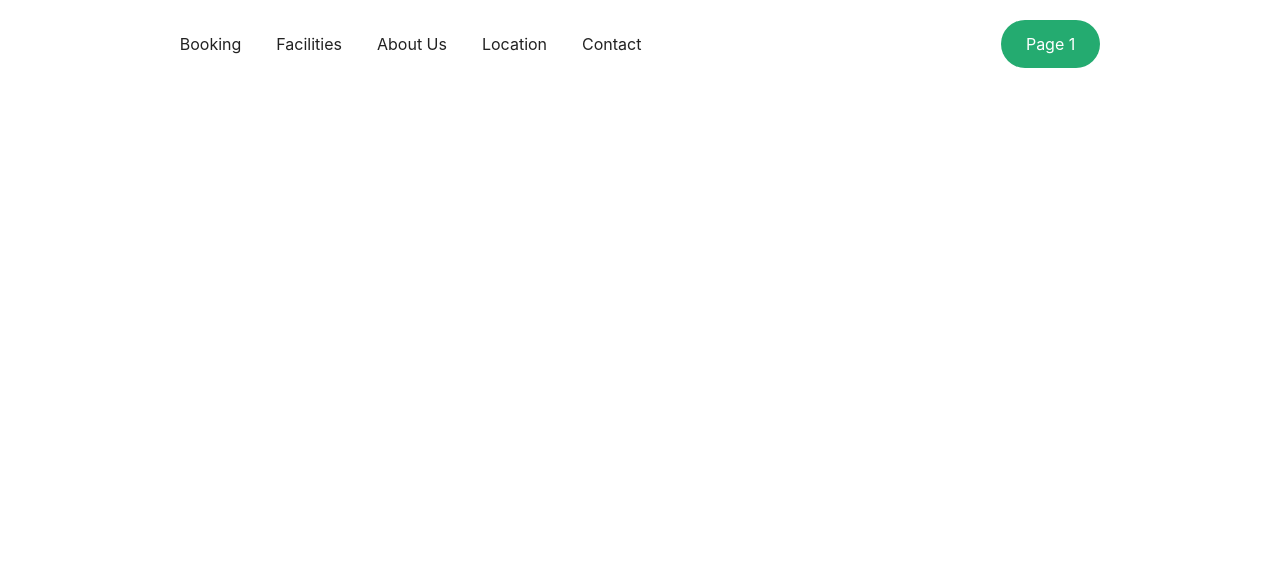
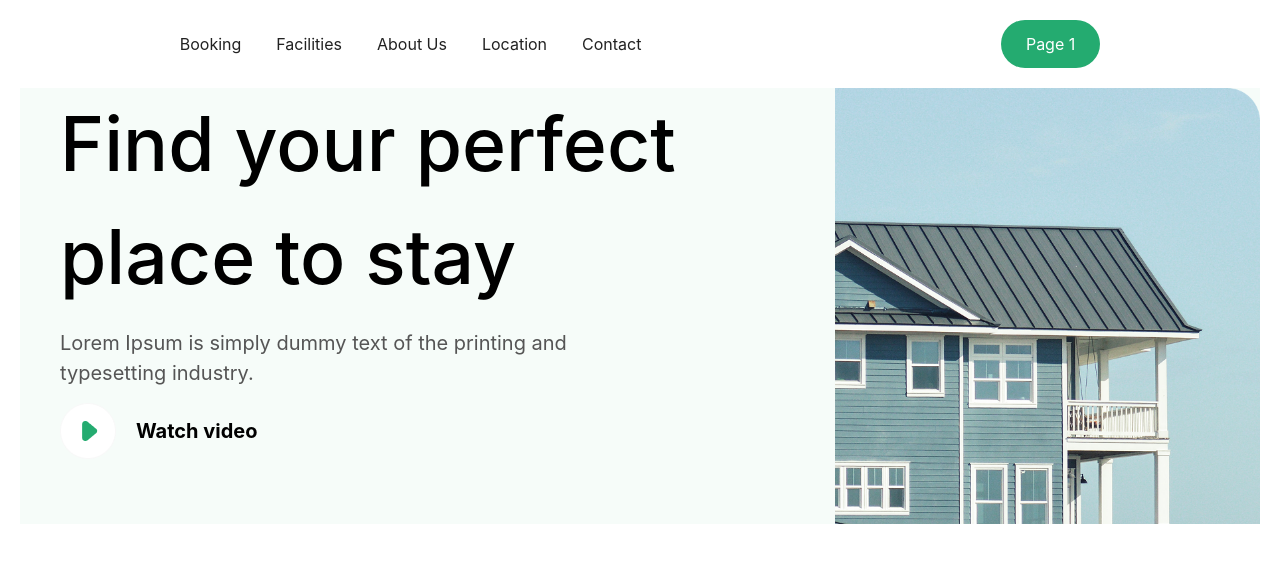
Before and after one commit to muhammadnazarov1724-cell/design_home, a website: page index.html in a window 1280 px wide. Drawn offline with nearby package versions, Linux system fonts and the light colour scheme; files that its build step writes are made by us from their sources.

Commit message:
main s-1

```diff
--- a/index.html
+++ b/index.html
@@ -8,7 +8,7 @@
 </head>
 <body>
 
-    <header class="p-[20px] flex justify-center lg:px-[0px] lg:py-[20px] max-w-[1300px] m-auto lg:justify-around lg:items-center">
+<header class="p-[20px] flex justify-center lg:px-[0px] lg:py-[20px] max-w-[1300px] m-auto lg:justify-around lg:items-center">
     <nav class="hidden lg:flex text-[#222222] gap-[35px]">
       <p>Booking</p>
       <p>Facilities</p>
@@ -17,7 +17,28 @@
       <p>Contact</p>
     </nav>
     <a class="bg-[#24AB70] text-white rounded-[35px] py-[12px] px-[25px]" href="./src/catalog.html">Page 1</a>
-  </header>
+</header>
+
+<main>
+    <section class="px-[20px]">
+        <div class="flex flex-col gap-[10px] max-w-[1300px] m-auto lg:bg-[#F6FCF9] lg:flex-row justify-between">
+            <div class="flex flex-col gap-[15px] lg:mx-[40px]">
+                <p class="text-[30px] font-bold text-center lg:text-[75px] lg:text-start lg:font-[500]">Find your perfect place to stay</p>
+                <p class="text-[#555555] lg:text-[20px]">Lorem Ipsum is simply dummy text of the printing and <br> typesetting industry.</p>
+                <div class="flex items-center gap-[20px]">
+                    <div>
+                        <img src="./images/Group 2.png" alt="">
+                    </div>
+                    <p class="font-bold lg:text-[20px]">Watch video</p>
+                </div>
+            </div>
+            <div class="">
+                <img src="./images/image.png" alt="">
+            </div>
+        </div>
+    </section>
+</main>
+
 
 </body>
 </html>
```
Also changed, not shown: images/Group 2.png (added), images/image.png (added).
